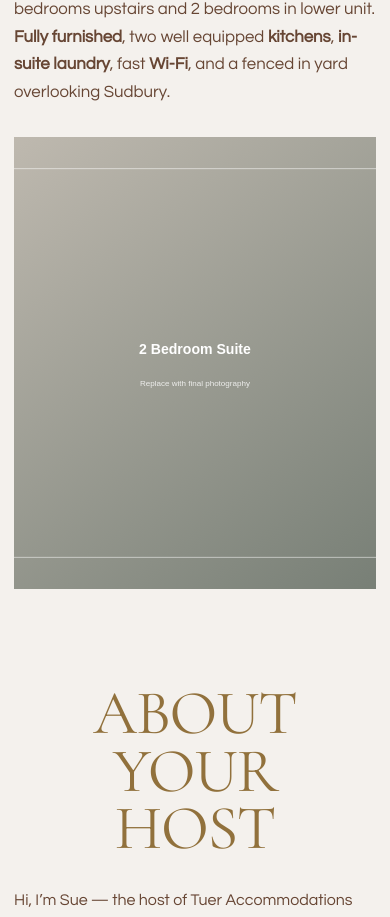
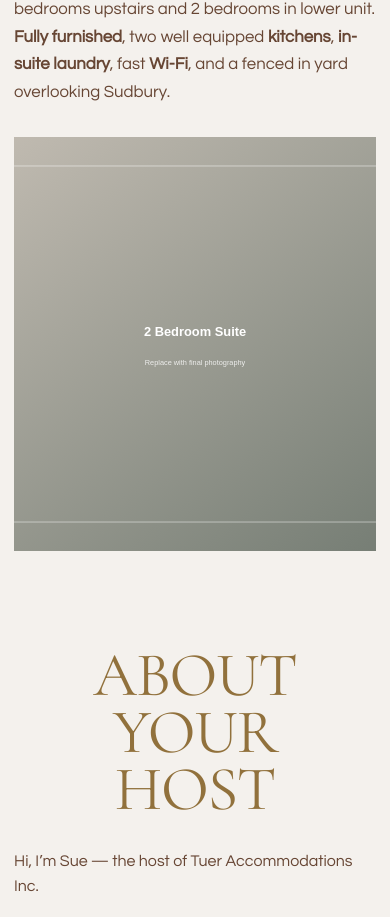
Before and after one commit to Fauxbear95/tuer-accomodations, a React (Vite) app: page / in a window 390 px wide. Shown: the part 1073-1990 px from the top of the page. Built offline with nearby package versions, Linux system fonts and the light colour scheme.

Commit message:
Match intro image aspect ratio responsively

```diff
--- a/src/styles/intro.css
+++ b/src/styles/intro.css
@@ -55,7 +55,8 @@
 
 .intro-image-wrap {
   width: 100%;
-  height: 700px;
+  height: auto;
+  aspect-ratio: 461 / 527;
   overflow: hidden;
   background: #ddd8d1;
 }
@@ -94,10 +95,6 @@
   .intro-copy {
     font-size: clamp(1.1rem, 1.7vw, 1.4rem);
   }
-
-  .intro-image-wrap {
-    height: 620px;
-  }
 }
 
 @media (max-width: 900px) {
@@ -122,11 +119,6 @@
   .intro-copy {
     max-width: none;
     font-size: 1.15rem;
-  }
-
-  .intro-image-wrap {
-    height: auto;
-    aspect-ratio: 7 / 8;
   }
 
   .intro-section {
@@ -172,10 +164,6 @@
     margin-bottom: 26px;
   }
 
-  .intro-image-wrap {
-    aspect-ratio: 4 / 5;
-  }
-
   .intro-section {
     padding-left: 14px;
     padding-right: 14px;
```
